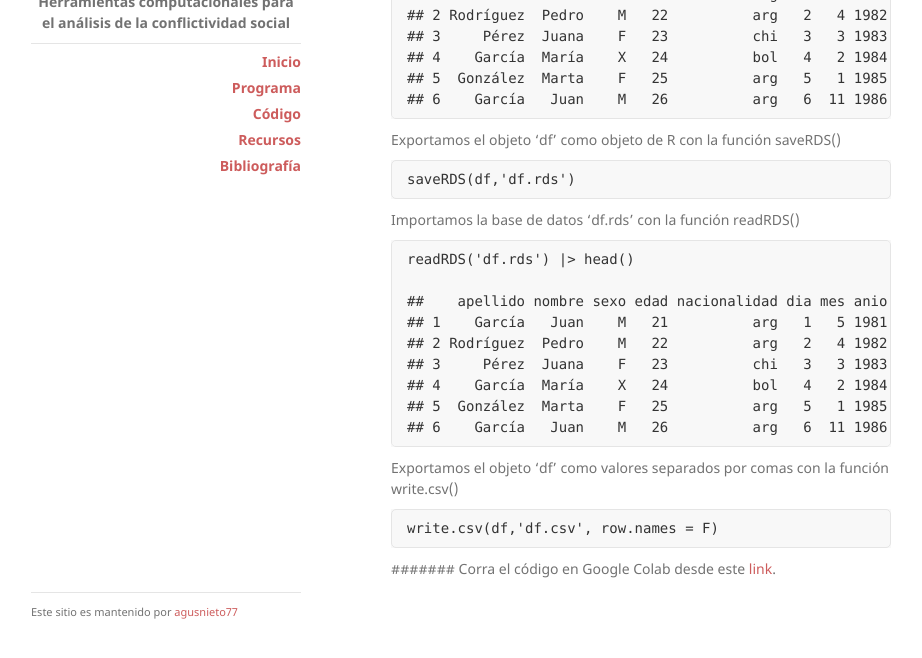
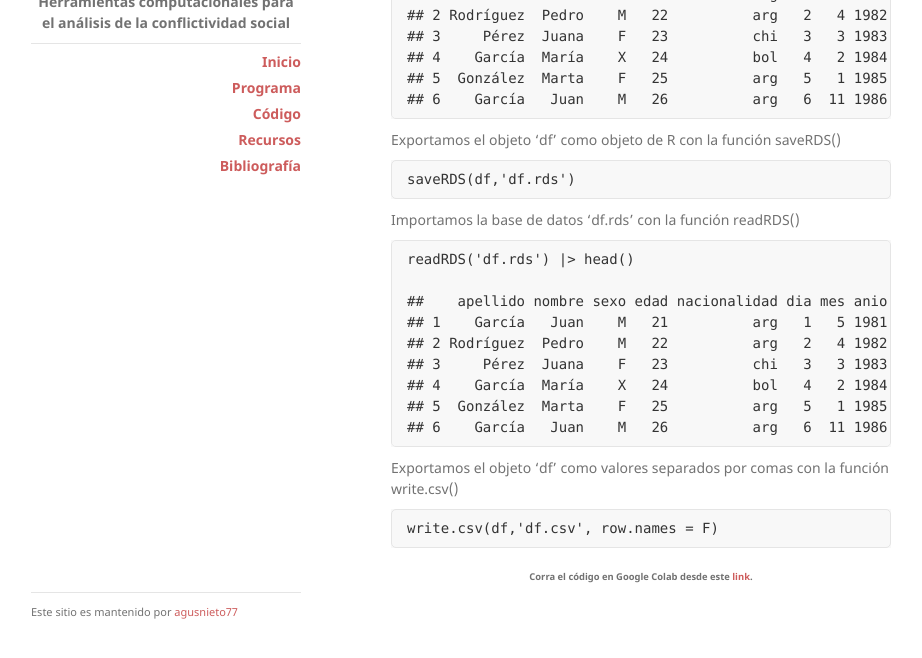
Before and after one commit to agusnieto77/Sem-HCACSo, a Jekyll site: the page built from docs/codigo/read_save.md, in a window 1280 px wide, cut to the strip 229-887 px from the top of the page. Shown: the whole strip, without its empty margins (179-1101 px from the left). Built offline with Jekyll 4.4.1, drawn with Linux system fonts in a browser that asks for light colours; our own code applies the rules of GitHub Pages for plain Markdown files.

Commit message:
Actualización

```diff
--- a/docs/_sass/jekyll-theme-minimal.scss
+++ b/docs/_sass/jekyll-theme-minimal.scss
@@ -9,9 +9,13 @@ body {
   font-weight:400;
 }
 
-h1, h2, h3, h4, h5, h6 {
+h1, h2, h3, h4, h5 {
   color:#CD5C5C;
   margin:15 0 10px;
+}
+
+h6 {
+  text-align: center;
 }
 
 p, ul, ol, table, pre, dl {
@@ -31,7 +35,7 @@ h2 {
   color:#CD5C5C;
 }
 
-h3, h4, h5, h6 {
+h3, h4, h5 {
   color:#CD5C5C;
 }
 
@@ -131,7 +135,7 @@ header {
   margin-left: auto;
   margin-right: auto;
 }
-h1, h2, h3, h4, h5, h6 {
+h1, h2, h3, h4, h5 {
   color:#CD5C5C;
   margin:0 0 5px;
 }
--- a/docs/codigo/read_save.md
+++ b/docs/codigo/read_save.md
@@ -34,4 +34,4 @@ función write.csv()
 
     write.csv(df,'df.csv', row.names = F)
 
-####### Corra el código en Google Colab desde este [link](https://colab.research.google.com/drive/1rMC9cFZfo1ZPRBopsSn7Ym0ivgm7hx-X?usp=sharing "Google Colab").
+###### Corra el código en Google Colab desde este [link](https://colab.research.google.com/drive/1rMC9cFZfo1ZPRBopsSn7Ym0ivgm7hx-X?usp=sharing "Google Colab").
```
